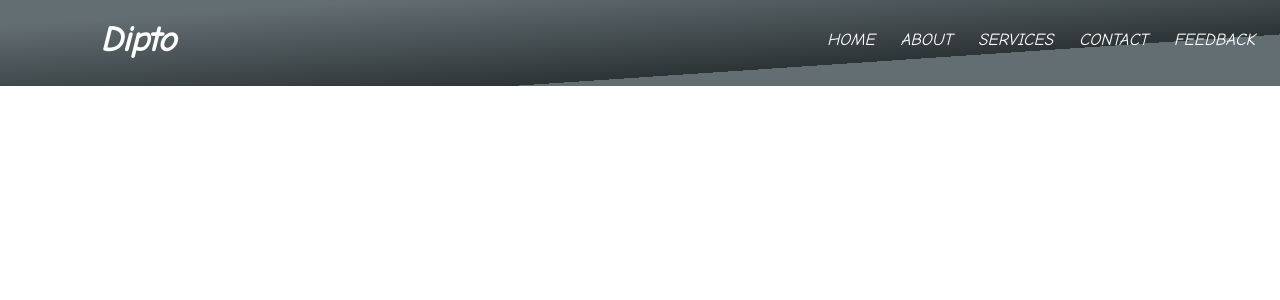
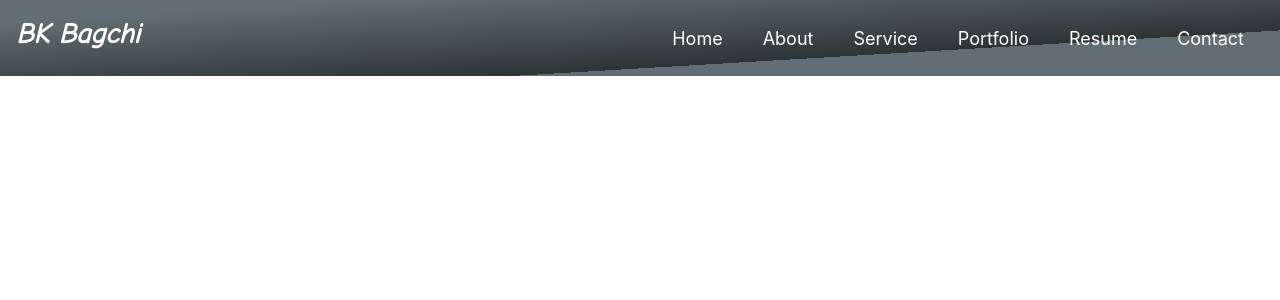
Before and after one commit to BK-Bagchi/portfolio, a React (Create React App) app: page / in a window 1280 px wide. Shown: the top 300 px of the page. Built offline with nearby package versions, Linux system fonts and the light colour scheme.

Commit message:
Project initialization changed and navbar markup complete

```diff
--- a/package.json
+++ b/package.json
@@ -3,6 +3,9 @@
   "version": "0.1.0",
   "private": true,
   "dependencies": {
+    "@fortawesome/fontawesome-svg-core": "^1.2.32",
+    "@fortawesome/free-solid-svg-icons": "^5.15.1",
+    "@fortawesome/react-fontawesome": "^0.1.11",
     "@testing-library/jest-dom": "^4.2.4",
     "@testing-library/react": "^9.3.2",
     "@testing-library/user-event": "^7.1.2",
--- a/public/index.html
+++ b/public/index.html
@@ -9,36 +9,19 @@
   <meta name="description" content="Web site created using create-react-app" />
   <link rel="apple-touch-icon" href="%PUBLIC_URL%/logo192.png" />
   <link href="https://fonts.googleapis.com/css2?family=Bebas+Neue&family=Comic+Neue&display=swap" rel="stylesheet">
-  <!--
-      manifest.json provides metadata used when your web app is installed on a
-      user's mobile device or desktop. See https://developers.google.com/web/fundamentals/web-app-manifest/
-    -->
   <link rel="manifest" href="%PUBLIC_URL%/manifest.json" />
-  <!--
-      Notice the use of %PUBLIC_URL% in the tags above.
-      It will be replaced with the URL of the `public` folder during the build.
-      Only files inside the `public` folder can be referenced from the HTML.
 
-      Unlike "/favicon.ico" or "favicon.ico", "%PUBLIC_URL%/favicon.ico" will
-      work correctly both with client-side routing and a non-root public URL.
-      Learn how to configure a non-root public URL by running `npm run build`.
-    -->
+  <link rel="stylesheet" href="https://cdn.jsdelivr.net/npm/bootstrap@4.5.3/dist/css/bootstrap.min.css">
   <title>BK Bagchi</title>
 </head>
 
 <body>
   <noscript>You need to enable JavaScript to run this app.</noscript>
   <div id="root"></div>
-  <!--
-      This HTML file is a template.
-      If you open it directly in the browser, you will see an empty page.
 
-      You can add webfonts, meta tags, or analytics to this file.
-      The build step will place the bundled scripts into the <body> tag.
-
-      To begin the development, run `npm start` or `yarn start`.
-      To create a production bundle, use `npm run build` or `yarn build`.
-    -->
+  <script src="https://code.jquery.com/jquery-3.5.1.slim.min.js"></script>
+  <script src="https://cdn.jsdelivr.net/npm/popper.js@1.16.1/dist/umd/popper.min.js"></script>
+  <script src="https://cdn.jsdelivr.net/npm/bootstrap@4.5.3/dist/js/bootstrap.min.js"></script>
 </body>
 
 </html>
--- a/src/Components/Header/Header.css
+++ b/src/Components/Header/Header.css
@@ -1,198 +1,20 @@
-*{
-    padding: 0;
-    margin: 0;
-    text-decoration: none;
-    list-style: none;
-    box-sizing: border-box;
-    font-family: 'Comic Neue', cursive,'Dancing Script', cursive;
+.navbar{
+    background: linear-gradient(to right bottom, #636e72 15%, #2d3436 70%, #636e72 15%);
 }
-html{scroll-behavior: smooth;}
-body::-webkit-scrollbar{width: 0px;}
-/* body::-webkit-scrollbar-track{
-    border-radius: 3px;
-    background: linear-gradient(to left, #636e72 30%, #fff 70%);
-    box-shadow: inset 0 0 6px black;
+.navbar h3{
+    font-family: 'Comic Neue', cursive;
+    font-style: italic;
+    font-size: 28px;
+    font-weight: 600;
+    color: white !important;
 }
-body::-webkit-scrollbar-thumb{
-    background: linear-gradient(to left, #636e72 30%, #fff 70%);
-    border-radius: 10px;
-} */
-
-i{font-size: 150%;}
-
-/* body{overflow: auto;} */
-label.logo{
+.navbar li{
+    padding:5px 20px;
+    border-radius:5px;
+    font-size: 18px;
     color: white;
-    font-size: 35px;
-    line-height: 80px;
-    padding: 0 0 0 100px;
-    font-weight: bold;
 }
-nav .fa-home, .fa-address-card, .fa-tools, .fa-phone-alt, .fa-comments{font-size: 18px;}
-nav{
-    background: linear-gradient(to right bottom, #636e72 15%, #2d3436 70%, #636e72 15%);
-    height: 86.24px; /*11vh*/
-    min-height: 86px;
-    width: 100%;
-    top: 0;
-    z-index: 10;
-    font-style: italic;
-}
-nav ul{
-    float: right;
-    margin-right: 15px;
-}
-nav ul li{
-    display: inline-block;
-    line-height: 80px;
-    margin: 0 5px;
-}
-nav ul li a{
-    color:white; /*color*/
-    font-size: 17px;
-    border-radius: 3px;
-    text-transform: uppercase;
-    padding: 8px 5px;
-}
-nav ul ul{
-    display: none;
-    position: absolute;
-    right: 0%;
-    background: linear-gradient(to right bottom, #636e72 20%, #2d3436 80%);
-    border-radius: 3px;
-    box-shadow: 2px 2px 5px #000, 2px -2px 5px #000;
-}
-nav ul ul li{
-    display: block;
-    line-height: 30px;
-    margin: 0px 7px 3px 7px;
-    padding: 3px 17px;
-    border-bottom: 1px solid white;
-    text-align: center;
-}
-nav ul li:hover>ul{
-    display: block;
-}
-nav a:hover{
+.navbar li:hover{
     background: linear-gradient(to right bottom, #2d3436 80%, #636e72 20%);
     box-shadow: 1px 1px 2px #000, 1px -1px 2px #000;
-    transition: 0.2s;
 }
-.disPlay, .inVi{
-    display: none;
-}
-.hide{
-    display: none;
-}
-.show{
-    display: block;
-}
-.menu{
-    display: inline-block;
-}
-
-
-
-
-
-.holder{
-    z-index: -1;
-    position: relative;
-    /* margin-top: 86.24px; */
-    display: flex;
-    align-items: center;
-    justify-content: center;
-    width: 100%;
-    height: 89vh;
-    min-height: 680px;
-    background: linear-gradient(to right bottom, #636e72 20%, #2d3436 80%);
-}
-.holder .item1{
-    position: absolute;
-    float: left;
-    height: 100%;
-    width: 100%;
-    overflow: hidden;
-    border-radius: 7px 7px;
-    box-shadow: 0 5px 15px #2d3436,-10px -5px 20px #475053;
-}
-.holder .item1 .image{
-    height: 100%;
-    width: 100%;
-}
-.holder .item2{
-    position: absolute;
-    float: left;
-    height: 100%;
-    width: 100%;
-    display: flex;
-    align-items: center;
-    justify-content: space-evenly;
-    overflow: hidden;
-}
-.holder .img{
-    height: 100%;
-    width: 50%;
-    min-width: 330px;
-}
-
-.holder .contain .text{
-    text-align: center;
-    color: white;
-    white-space: pre;
-}
-.holder .contain .text label{
-    font-family: 'Dancing Script', cursive;
-    font-size: 40px;
-}
-
-
-
-@media only screen and (max-width: 500px) {
-    label.logo{padding: 0 0 0 70px;}
-    .about{height: 110vh; min-height: 860px;}
-    .about .pro_pic .pro_image{height: 180px; width: 180px;}
-    .about .text{height: 75%;}
-    .about .pro_pic{height: 25%;}
-    .about .table{grid-template-columns: repeat(1, 100%);
-                grid-template-rows: repeat(4, 40px);
-            }
-}
-@media only screen and (min-width: 500px) {
-    .about{height: 100vh; min-height: 790px;}
-}
-@media only screen and (min-width: 545px) {
-    .menu{display: none;}
-    .disPlay {display: inline-block;}
-    .inVi{display: inline;}
-    .h1{display: none;}
-    .holder .item1{width: 70%;}
-    .holder .item2{width: 70%;}
-}
-
-@media only screen and (min-width: 650px) {
-    .h1{display: inline-block;}
-    .s1{display: none;}
-    .holder .contain .text label{font-size: 50px;}
-    .about{height: 80vh; min-height: 635px;}
-}
-
-@media only screen and (min-width: 770px) {
-    .holder .contain .text{white-space: normal;}
-    .about{display: flex; align-items: center; justify-content: space-between;}
-    .about .pro_pic{width: 40%;}
-    .about .text{width: 60%; height: 80%;}
-    .progressbar{height: 80vh; min-height: 630px;
-                grid-template-columns: repeat(2, 50%);
-                grid-template-rows: repeat(6, 16.66%); /*Need more skill space? Then incrase rows from here */
-            }
-    .progressbar .skills{height: 56px;}
-    .progressbar .skilldeclear{grid-row: 1/2; grid-column: 1/3;}
-}
-
-@media only screen and (min-width: 825px) {
-    .disPlay {display: none;}
-    .hide{display: inline-block;}
-    .holder .item1{position: relative; width: 40%; height: 80%; }
-    .holder .item2{position: relative; width: 60%;}
-}
--- a/src/Components/Header/Navbar.js
+++ b/src/Components/Header/Navbar.js
@@ -3,31 +3,21 @@ import './Header.css'
 
 const Navbar = () => {
     return (
-        <nav id="Home">
-            <label className="logo">Dipto</label>
-            <ul>
-                <li className="inVi"><a href="#Home"><i className="fas fa-home"></i>&nbsp;Home</a></li>
-                <li className="inVi"><a href="#About"><i className="fas fa-address-card"></i>&nbsp;About</a></li>
-                <li className="hide h1"><a href="#Services"><i className="fas fa-tools"></i>&nbsp;Services</a></li>
-                <li className="hide h2"><a href="#Contact"><i className="fas fa-phone-alt"></i>&nbsp;Contact</a></li>
-                <li className="hide h3"><a href="#Feedback"><i className="fas fa-comments"></i>&nbsp;Feedback</a></li>
-                <li className="disPlay"><a href="#">More&nbsp;<i className="fas fa-sort-down "></i></a>
-                    <ul>
-                        <li className="show s1"><a href="#Services"><i className="fas fa-tools"></i>&nbsp;Services</a></li>
-                        <li className="show s2"><a href="#Contact"><i className="fas fa-phone-alt"></i>&nbsp;Contact</a></li>
-                        <li className="show s3"><a href="#Feedback"><i className="fas fa-comments"></i>&nbsp;Feedback</a></li>
-                    </ul>
-                </li>
-                <li className="menu"><a href="#"><i className="fas fa-bars" style={{ padding: '0 5px' }}></i></a>
-                    <ul>
-                        <li><a href="#Home"><i className="fas fa-home"></i>&nbsp;Home</a></li>
-                        <li><a href="#About"><i className="fas fa-address-card"></i>&nbsp;About</a></li>
-                        <li><a href="#Services"><i className="fas fa-tools"></i>&nbsp;Services</a></li>
-                        <li><a href="#Contact"><i className="fas fa-phone-alt"></i>&nbsp;Contact</a></li>
-                        <li><a href="#Feedback"><i className="fas fa-comments"></i>&nbsp;Feedback</a></li>
-                    </ul>
-                </li>
-            </ul>
+        <nav className="navbar navbar-expand-lg navbar-light bg-light">
+            <h3 className="navbar-brand">BK Bagchi</h3>
+            <button className="navbar-toggler" type="button" data-toggle="collapse" data-target="#navbarSupportedContent" aria-controls="navbarSupportedContent" aria-expanded="false" aria-label="Toggle navigation">
+                <span className="navbar-toggler-icon"></span>
+            </button>
+            <div className="collapse navbar-collapse" id="navbarSupportedContent">
+                <ul className="navbar-nav ml-auto">
+                    <li className="nav-item my-2 text-center"> Home</li>
+                    <li className="nav-item my-2 text-center">About</li>
+                    <li className="nav-item my-2 text-center">Service</li>
+                    <li className="nav-item my-2 text-center">Portfolio</li>
+                    <li className="nav-item my-2 text-center">Resume</li>
+                    <li className="nav-item my-2 text-center">Contact</li>
+                </ul>
+            </div>
         </nav>
     );
 };
```
Also changed, not shown: 1 other file (tests, documents, lock files or other folders).
